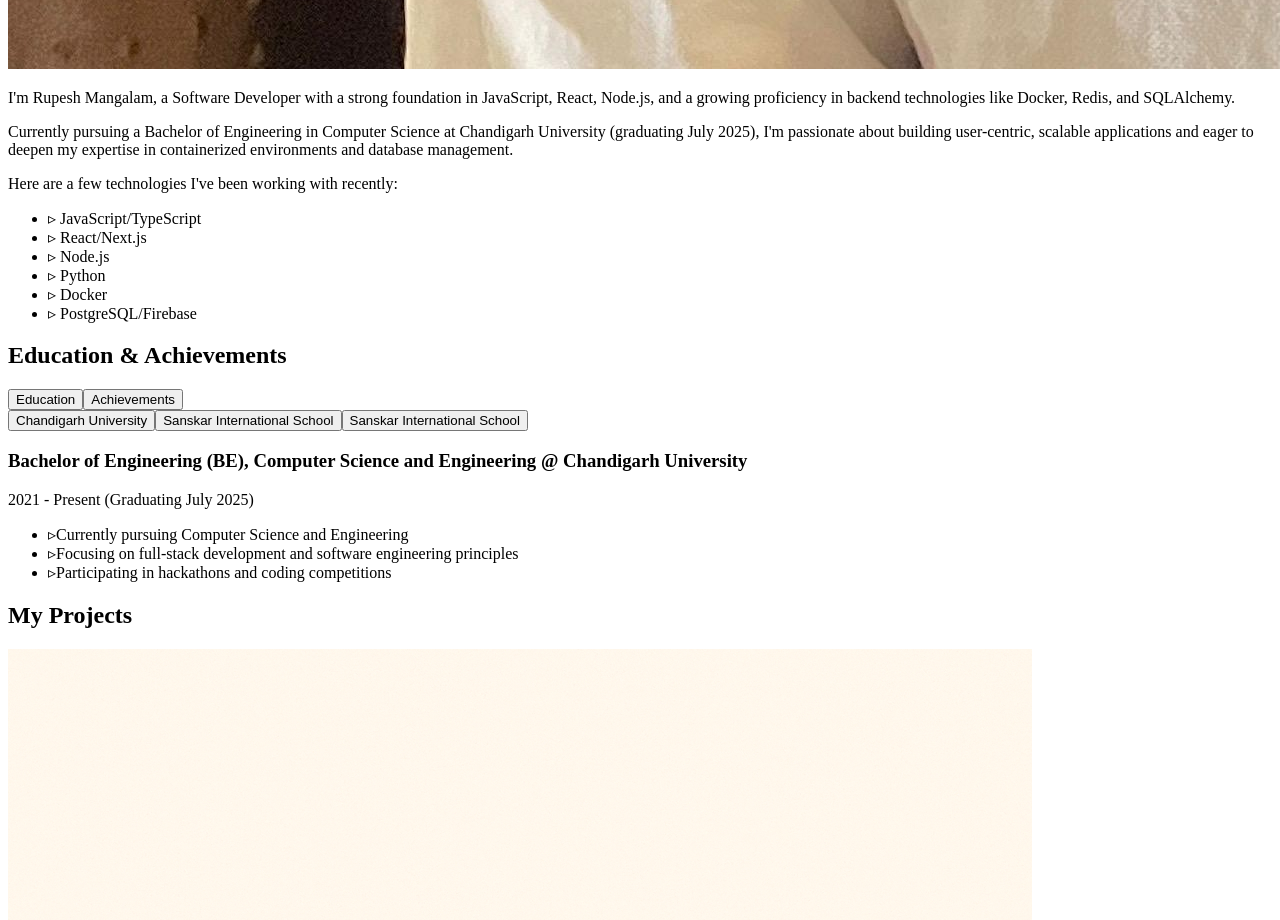
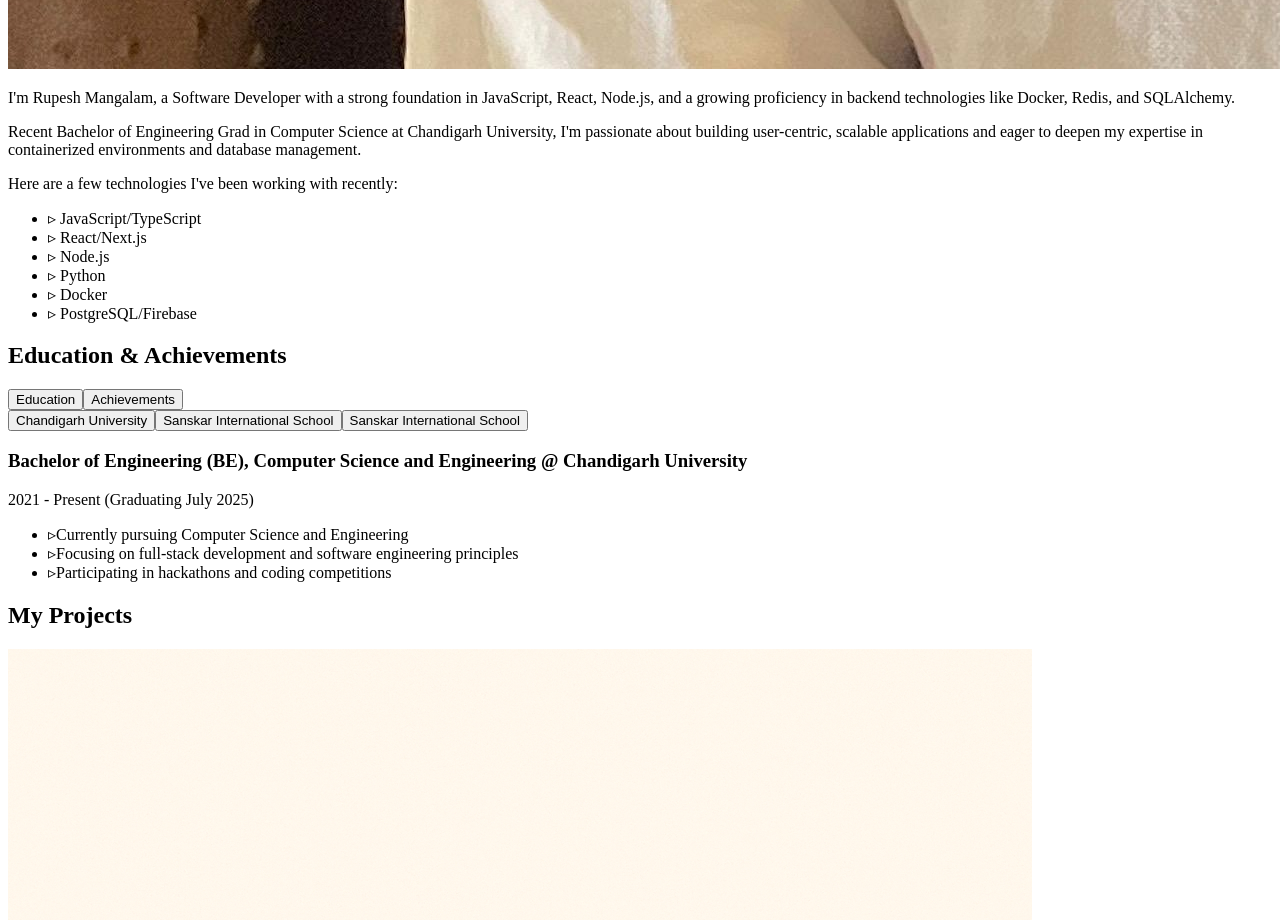
Before and after one commit to RupeshMangalam21/portfolio, a Next.js app: page / in a window 1280 px wide. Shown: the part 5080-6000 px from the top of the page. Built offline with nearby package versions, Linux system fonts and the light colour scheme.

Commit message:
info update

```diff
--- a/components/about.tsx
+++ b/components/about.tsx
@@ -65,8 +65,8 @@ export default function About() {
               growing proficiency in backend technologies like Docker, Redis, and SQLAlchemy.
             </motion.p>
             <motion.p variants={item} className="text-gray-700 dark:text-gray-300 mb-6">
-              Currently pursuing a Bachelor of Engineering in Computer Science at Chandigarh University (graduating July
-              2025), I'm passionate about building user-centric, scalable applications and eager to deepen my expertise
+              Recent Bachelor of Engineering Grad in Computer Science at Chandigarh University,
+              I'm passionate about building user-centric, scalable applications and eager to deepen my expertise
               in containerized environments and database management.
             </motion.p>
             <motion.p variants={item} className="text-gray-700 dark:text-gray-300 mb-6">
```
